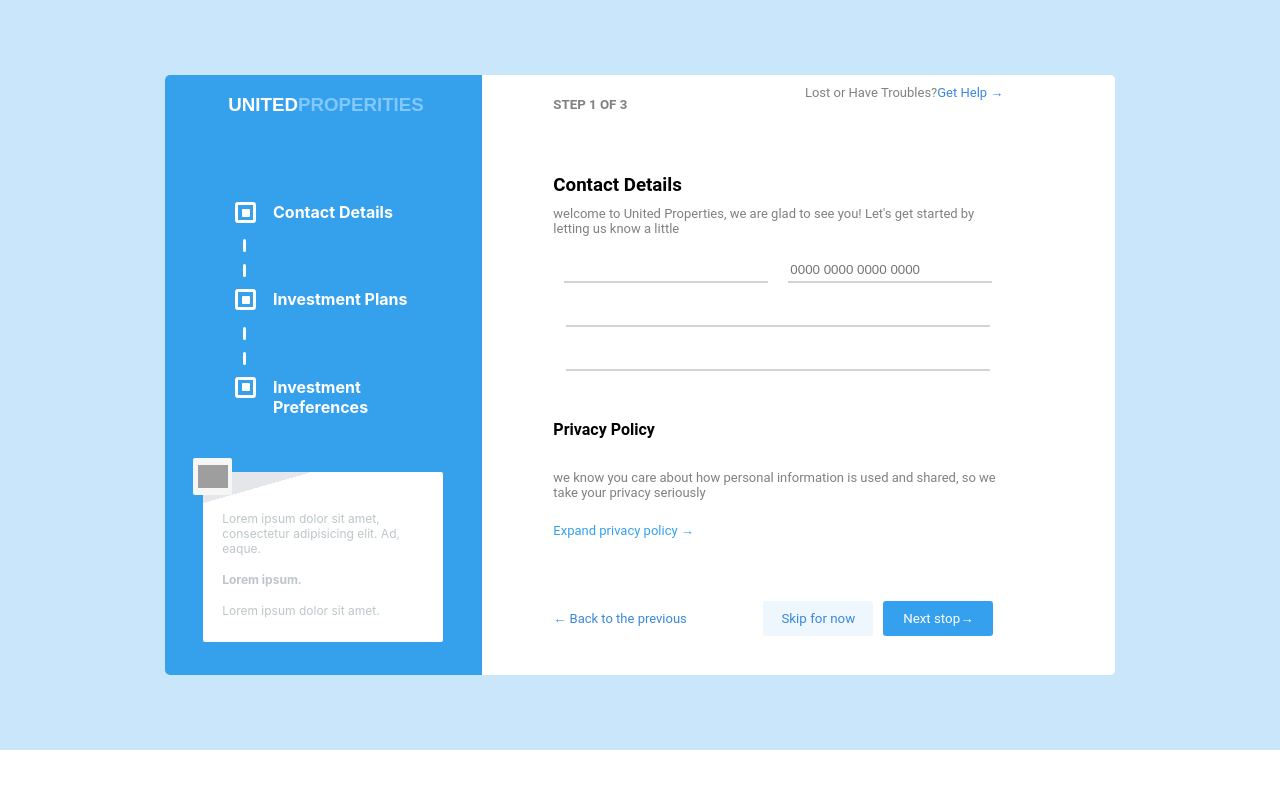
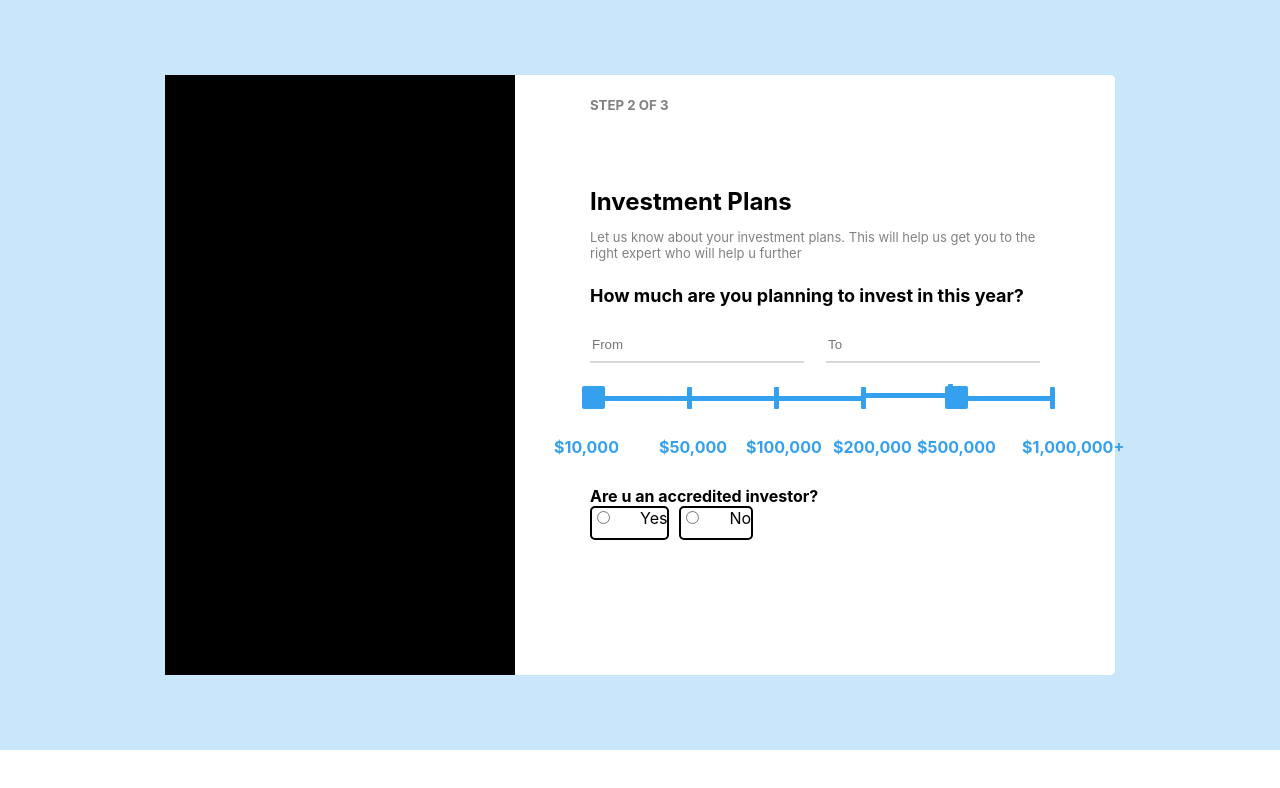
Before and after one commit to Ciprian420/react-login-page, a React (Create React App) app: page / in a window 1280 px wide. Shown: the top 788 px of the page. Built offline with nearby package versions, Linux system fonts and the light colour scheme; grey boxes are pictures that could not be loaded.

Commit message:
Implemented the Money progress bar to the Investment component

```diff
--- a/src/App.js
+++ b/src/App.js
@@ -1,11 +1,11 @@
 import './App.css';
 import Details from './Components/Details/Details';
+import Container2 from "./Components/Investment/Investment";
 
 function App() {
   return (
    <div className="App">
-    <Details>
-    </Details>
+    <Container2></Container2>
    </div>
   )
 }
--- a/src/Components/Investment/Investment.js
+++ b/src/Components/Investment/Investment.js
@@ -1,4 +1,7 @@
-import { ContMain, Header, SideBar, Details, H4, Count, Input, Label, H5, Para, Detailssecond, InputContainer, Slider, InputSlider, AccreditContainer, AccreditContainer2, Accredit, AccreditInput } from "../Container2.style"
+import { ContMain, Header, SideBar, Details, H4, Count, Input,
+    Label, H5, Para, Detailssecond, InputContainer, Slider, InputSlider,
+    AccreditContainer, AccreditContainer2, Accredit, AccreditInput } from "./Investment.style"
+import MoneyProgressBar from "../MoneyProgressBar/MoneyProgressBar";
 
 const Container2 = () => {
     return (
@@ -17,7 +20,7 @@ const Container2 = () => {
                     <Input placeholder="To"/>
                     </InputContainer>
                     <Slider>
-                        <InputSlider type="range"/>
+                        <MoneyProgressBar></MoneyProgressBar>
                     </Slider>
                     <Accredit>Are u an accredited investor?</Accredit>
                     <AccreditContainer>
--- a/src/Components/Investment/Investment.style.js
+++ b/src/Components/Investment/Investment.style.js
@@ -79,7 +79,7 @@ padding-bottom: 5px;
 `
 export const Slider = styled.div`
 width: 100%;
-height: 50px;
+height: 100px;
 `
 export const InputSlider = styled.input`
 width: 100%;
--- a/src/Components/MoneyProgressBar/MoneyProgressBarStyle.js
+++ b/src/Components/MoneyProgressBar/MoneyProgressBarStyle.js
@@ -17,7 +17,7 @@ export const OrizontalLine = styled.div`
 display: flex;
 align-items: center;
 flex-direction: row-reverse;
-width: 160px;
+width: 87px;
 height: 5px;
 background-color: #35a1ee
 `
```
